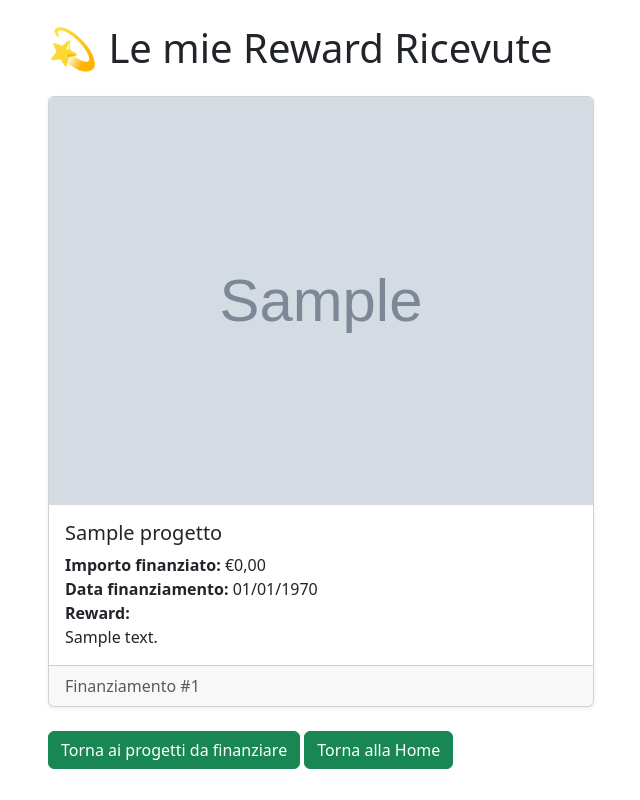
After one commit to PietroR28/progettoBasi, a PHP site: page /Componenti/le_mie_reward.php in a window 1280 px wide. The commit adds this page. Shown: the whole page, without its empty margins (34-674 px from the left). Run offline with PHP 8.4, Linux system fonts and the light colour scheme; the visitor is signed in with stand-in values (Sample User, id 1); tables that the repository leaves empty or names only in its code hold one stand-in row (values such as "Sample post"); grey boxes marked "Sample" are stand-in pictures.

Commit message:
aggiunto le mie reward

```diff
--- /dev/null
+++ b/Componenti/le_mie_reward.php
@@ -0,0 +1,83 @@
+<?php
+session_start();
+if (!isset($_SESSION['id_utente'])) {
+    header("Location: ../Autenticazione/login.php");
+    exit;
+}
+
+require_once __DIR__ . '/../mamp_xampp.php';
+
+$id_utente = $_SESSION['id_utente'];
+
+// Recupera tutte le reward ottenute dai finanziamenti dell'utente
+$stmt = $conn->prepare("
+    SELECT
+        f.id_finanziamento,
+        f.importo,
+        f.data,
+        p.nome AS nome_progetto,
+        r.descrizione AS descrizione_reward,
+        r.foto AS immagine_reward
+    FROM finanziamento f
+    JOIN progetto p ON f.id_progetto = p.id_progetto
+    LEFT JOIN reward r ON f.id_reward = r.id_reward
+    WHERE f.id_utente = ?
+    ORDER BY f.data DESC
+");
+$stmt->bind_param("i", $id_utente);
+$stmt->execute();
+$result = $stmt->get_result();
+$rewards = $result->fetch_all(MYSQLI_ASSOC);
+$stmt->close();
+$conn->close();
+?>
+
+<!DOCTYPE html>
+<html lang="it">
+<head>
+    <meta charset="UTF-8">
+    <title>Le mie Reward</title>
+    <link href="https://cdn.jsdelivr.net/npm/bootstrap@5.3.2/dist/css/bootstrap.min.css" rel="stylesheet">
+</head>
+<body>
+<div class="container mt-4">
+    <h1 class="mb-4">💫 Le mie Reward Ricevute</h1>
+
+    <?php if (empty($rewards)): ?>
+        <div class="alert alert-info">Non hai ancora ottenuto reward.</div>
+    <?php else: ?>
+        <div class="row row-cols-1 row-cols-md-2 g-4">
+            <?php foreach ($rewards as $r): ?>
+                <div class="col">
+                    <div class="card h-100 shadow-sm">
+                        <?php if (!empty($r['immagine_reward'])): ?>
+                            <img src="../<?= htmlspecialchars($r['immagine_reward']) ?>" class="card-img-top" alt="Reward">
+                        <?php endif; ?>
+                        <div class="card-body">
+                            <h5 class="card-title"><?= htmlspecialchars($r['nome_progetto']) ?></h5>
+                            <p class="card-text">
+                                <strong>Importo finanziato:</strong> €<?= number_format($r['importo'], 2, ',', '.') ?><br>
+                                <strong>Data finanziamento:</strong> <?= date('d/m/Y', strtotime($r['data'])) ?><br>
+                                <strong>Reward:</strong><br>
+                                <?= nl2br(htmlspecialchars($r['descrizione_reward'] ?? 'Nessuna reward assegnata')) ?>
+                            </p>
+                        </div>
+                        <div class="card-footer text-muted">
+                            Finanziamento #<?= $r['id_finanziamento'] ?>
+                        </div>
+                    </div>
+                </div>
+            <?php endforeach; ?>
+        </div>
+    <?php endif; ?>
+
+    <div class="mt-4">
+        <a href="finanzia.php" class="btn btn-success">Torna ai progetti da finanziare</a>
+        <a href="../Autenticazione/<?php
+        echo ($_SESSION['ruolo'] === 'amministratore') ? 'home_amministratore.php' :
+             (($_SESSION['ruolo'] === 'creatore') ? 'home_creatore.php' : 'home_utente.php');
+    ?>" class="btn btn-success">Torna alla Home</a>
+    </div>
+</div>
+</body>
+</html>
```
Also changed, not shown: Autenticazione/home_amministratore.php (+12 -0 lines), Autenticazione/home_creatore.php (+14 -1 lines), Autenticazione/home_utente.php (+12 -0 lines), uploads/68127408a3ef2.png (added).
